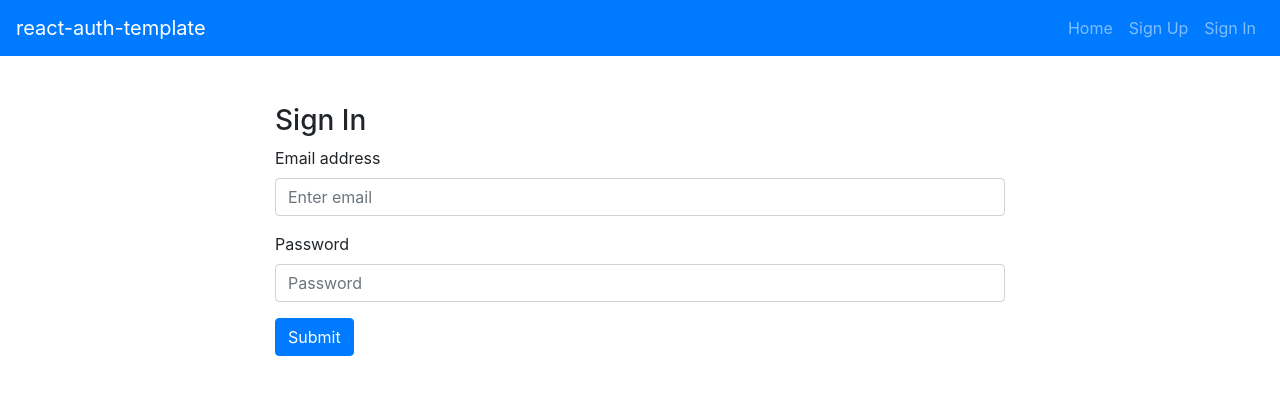
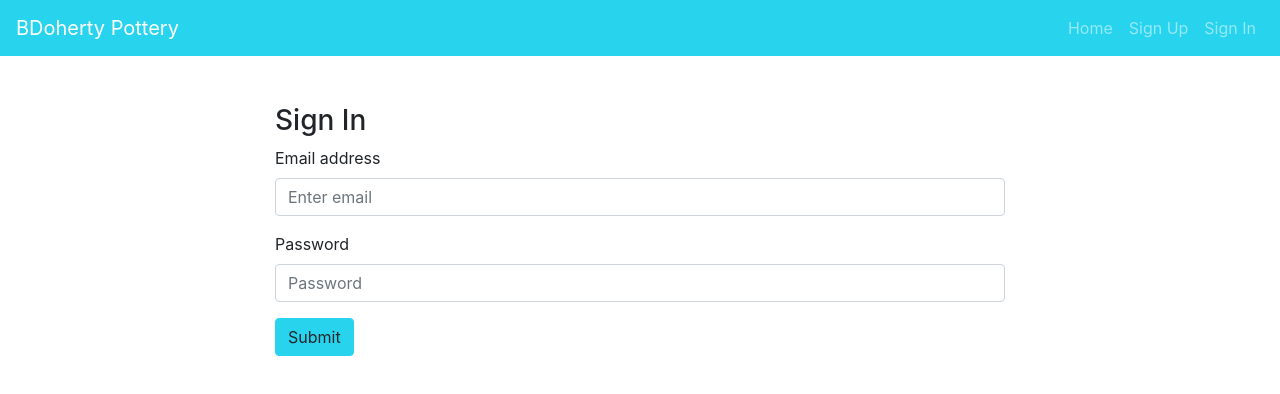
Before and after one commit to MGubernick/bdoherty-website, a React app: page /#/sign-in in a window 1280 px wide. Shown: the top 394 px of the page. Built offline with nearby package versions, Linux system fonts and the light colour scheme.

Commit message:
Second Commit
- Made a couple small modifications that didn't require a new branch.
- Committing before branching out and starting to work on the sign in.

```diff
--- a/public/index.html
+++ b/public/index.html
@@ -1,5 +1,3 @@
-<!-- NOTE: You should not modify anything in this file except the <title> tag,
-unless you know exactly what you're doing! -->
 
 <!DOCTYPE html>
 <html lang="en">
@@ -11,7 +9,7 @@ unless you know exactly what you're doing! -->
     <link rel="manifest" href="%PUBLIC_URL%/manifest.json">
     <link rel="shortcut icon" href="%PUBLIC_URL%/favicon.ico">
 
-    <title>React App</title>
+    <title>BDoherty Pottery</title>
   </head>
   <body>
     <noscript>
--- a/src/apiConfig.js
+++ b/src/apiConfig.js
@@ -1,6 +1,6 @@
 let apiUrl
 const apiUrls = {
-  production: 'https://aqueous-atoll-85096.herokuapp.com',
+  production: 'http://arcane-dawn-53503.herokuapp.com',
   development: 'http://localhost:4741'
 }
 
--- a/src/components/Header/Header.js
+++ b/src/components/Header/Header.js
@@ -25,12 +25,12 @@ const alwaysOptions = (
 const Header = ({ user }) => (
   <Navbar bg="primary" variant="dark" expand="md">
     <Navbar.Brand href="#">
-      react-auth-template
+      BDoherty Pottery
     </Navbar.Brand>
     <Navbar.Toggle aria-controls="basic-navbar-nav" />
     <Navbar.Collapse id="basic-navbar-nav">
       <Nav className="ml-auto">
-        { user && <span className="navbar-text mr-2">Welcome, {user.email}</span>}
+        { user && <span className="navbar-text mr-2">Welcome, {user.userName}</span>}
         { alwaysOptions }
         { user ? authenticatedOptions : unauthenticatedOptions }
       </Nav>
--- a/src/index.scss
+++ b/src/index.scss
@@ -1 +1,3 @@
+$primary: #28d3ee;
+
 @import '~bootstrap/scss/bootstrap';
```
